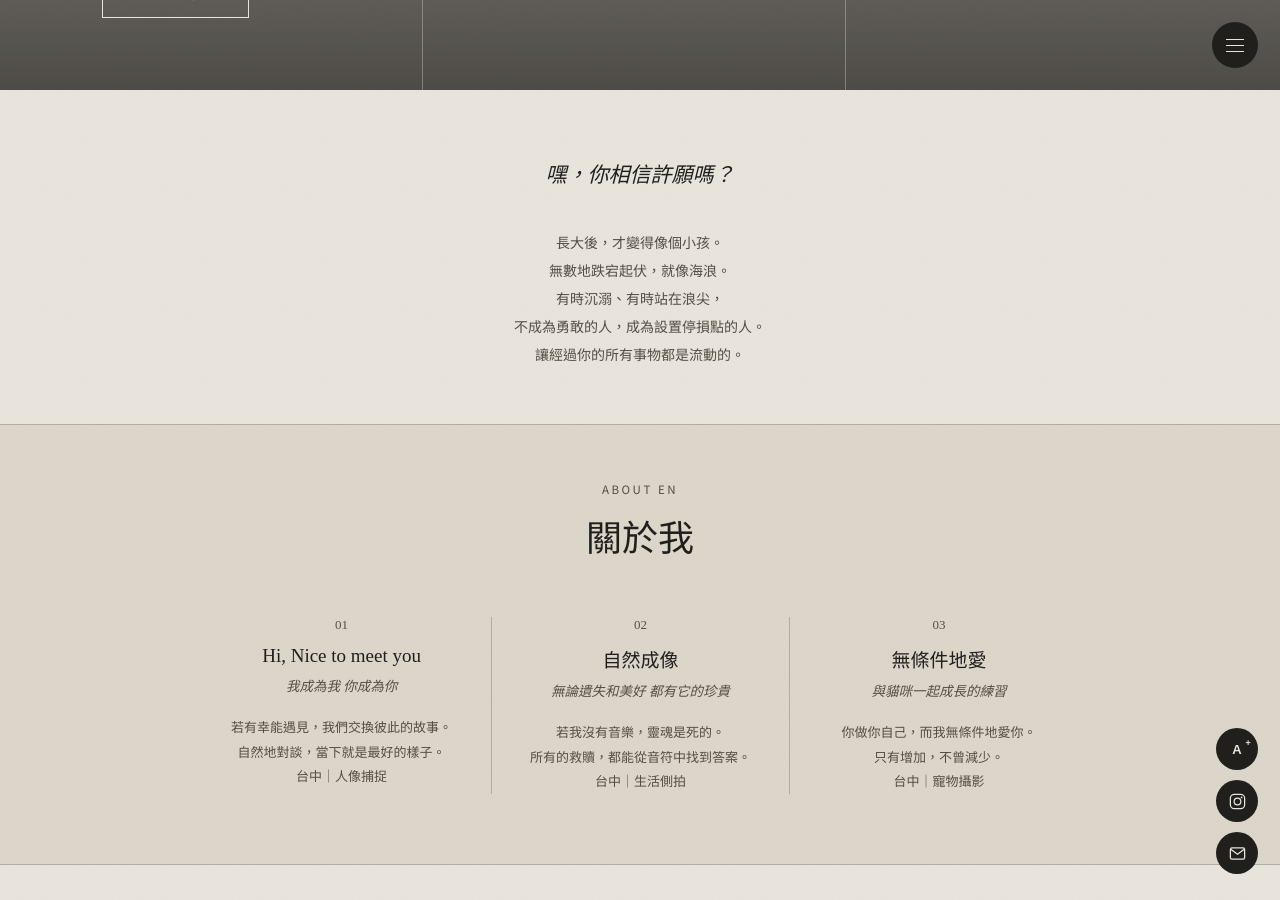
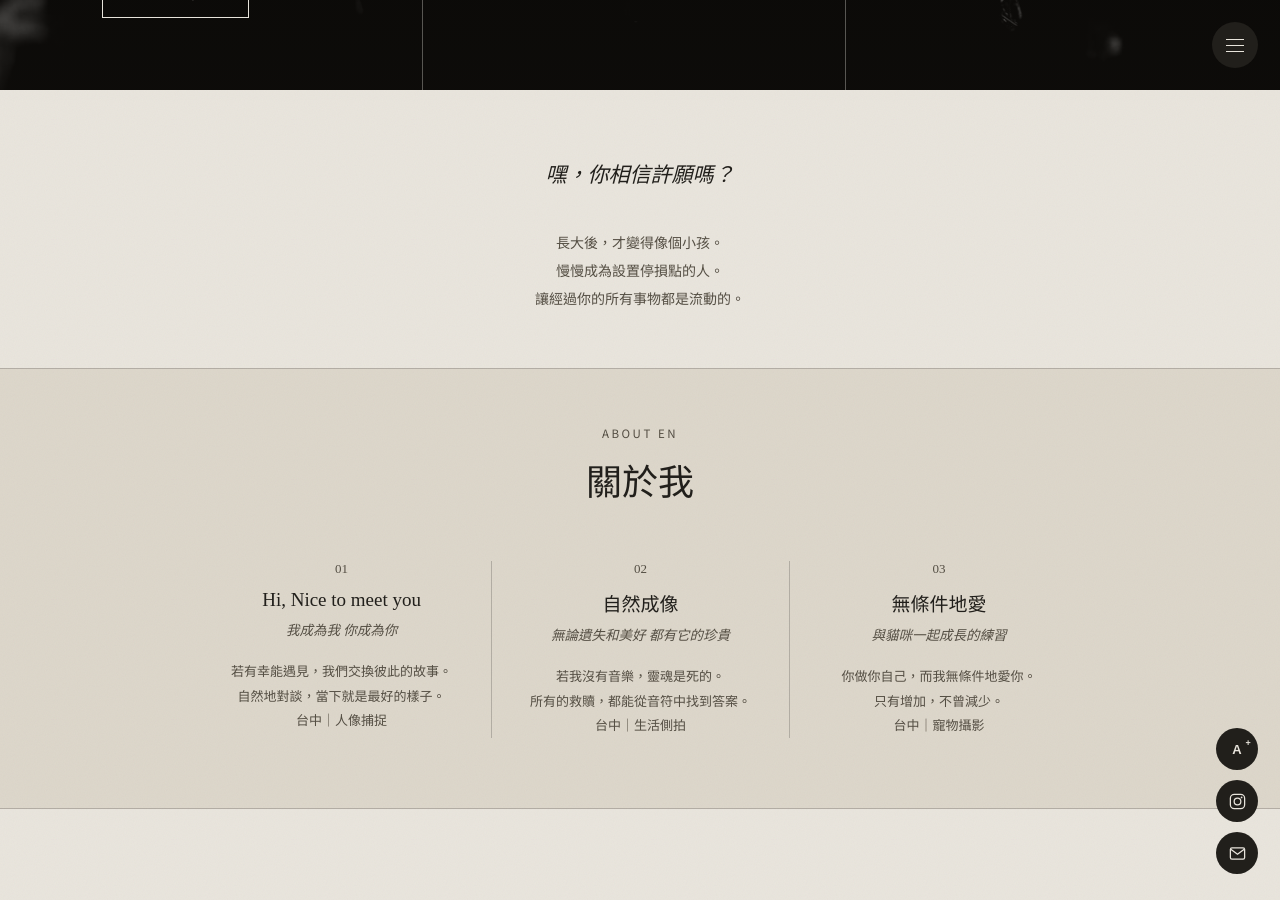
Before and after one commit to enchiang99/en-chiang-site-v2, a Jekyll site: the page built from index.html, in a window 1280 px wide and 900 px high, scrolled down 612 px. Built offline with Jekyll 4.4.1, drawn with Linux system fonts in a browser that asks for light colours.

Commit message:
Update 首頁內容 “site”

```diff
--- a/_data/site.yml
+++ b/_data/site.yml
@@ -1,50 +1,45 @@
 hero:
   image: /images/hero.jpeg
-  image_alt: "台中樂團演出攝影 En Chiang 拍攝現場"
-  label: "生活的模樣"
-  title_line1: "讓視角代表生活，"
-  title_line2: "讓生活代表我們。"
-  cta_text: "READ MORE"
+  image_alt: 台中樂團演出攝影 En Chiang 拍攝現場
+  label: 生活的模樣
+  title_line1: 讓視角代表生活，
+  title_line2: 讓生活代表我們。
+  cta_text: READ MORE
   cta_link: /archive.html
-
 quote:
-  text: "嘿，你相信許願嗎？"
+  text: 嘿，你相信許願嗎？
   lines:
-    - "長大後，才變得像個小孩。"
-    - "無數地跌宕起伏，就像海浪。"
-    - "有時沉溺、有時站在浪尖，"
-    - "不成為勇敢的人，成為設置停損點的人。"
-    - "讓經過你的所有事物都是流動的。"
-
+    - 長大後，才變得像個小孩。
+    - 慢慢成為設置停損點的人。
+    - 讓經過你的所有事物都是流動的。
 about_daily:
-  label: "About En"
-  heading: "關於我"
+  label: About En
+  heading: 關於我
   services:
     - num: "01"
-      title: "Hi, Nice to meet you"
-      tagline: "我成為我 你成為你"
+      title: Hi, Nice to meet you
+      tagline: 我成為我 你成為你
       desc_lines:
-        - "若有幸能遇見，我們交換彼此的故事。"
-        - "自然地對談，當下就是最好的樣子。"
-        - "台中｜人像捕捉"
+        - 若有幸能遇見，我們交換彼此的故事。
+        - 自然地對談，當下就是最好的樣子。
+        - 台中｜人像捕捉
     - num: "02"
-      title: "自然成像"
-      tagline: "無論遺失和美好 都有它的珍貴"
+      title: 自然成像
+      tagline: 無論遺失和美好 都有它的珍貴
       desc_lines:
-        - "若我沒有音樂，靈魂是死的。"
-        - "所有的救贖，都能從音符中找到答案。"
-        - "台中｜生活側拍"
+        - 若我沒有音樂，靈魂是死的。
+        - 所有的救贖，都能從音符中找到答案。
+        - 台中｜生活側拍
     - num: "03"
-      title: "無條件地愛"
-      tagline: "與貓咪一起成長的練習"
+      title: 無條件地愛
+      tagline: 與貓咪一起成長的練習
       desc_lines:
-        - "你做你自己，而我無條件地愛你。"
-        - "只有增加，不曾減少。"
-        - "台中｜寵物攝影"
-
+        - 你做你自己，而我無條件地愛你。
+        - 只有增加，不曾減少。
+        - 台中｜寵物攝影
 journal_teaser:
-  label: "All of me"
-  heading: "關於所有"
+  label: All of me
+  heading: 關於所有
   entries:
     - title: "[About En]"
       date_label: "[talk it]"
@@ -55,12 +50,11 @@
     - title: "[About Love]"
       date_label: "[feel it]"
       link: /#journal
-
 footer:
-  label: "Contact Me"
-  heading: "聯繫方式"
+  label: Contact Me
+  heading: 聯繫方式
   ig_handle: "@enchiang_"
-  ig_link: "https://www.instagram.com/enchiang_?igsh=MWhlNTE3b2FibGY5dQ%3D%3D&utm_source=qr"
-  email: "en.hi.light@gmail.com"
-  copyright: "© 2026 En Chiang"
-  tagline: "台中｜自然人像、寵物攝影、ai自動化"
+  ig_link: https://www.instagram.com/enchiang_?igsh=MWhlNTE3b2FibGY5dQ%3D%3D&utm_source=qr
+  email: en.hi.light@gmail.com
+  copyright: © 2026 En Chiang
+  tagline: 台中｜自然人像、寵物攝影、ai自動化
```
Also changed, not shown: images/hero.jpeg (added).
